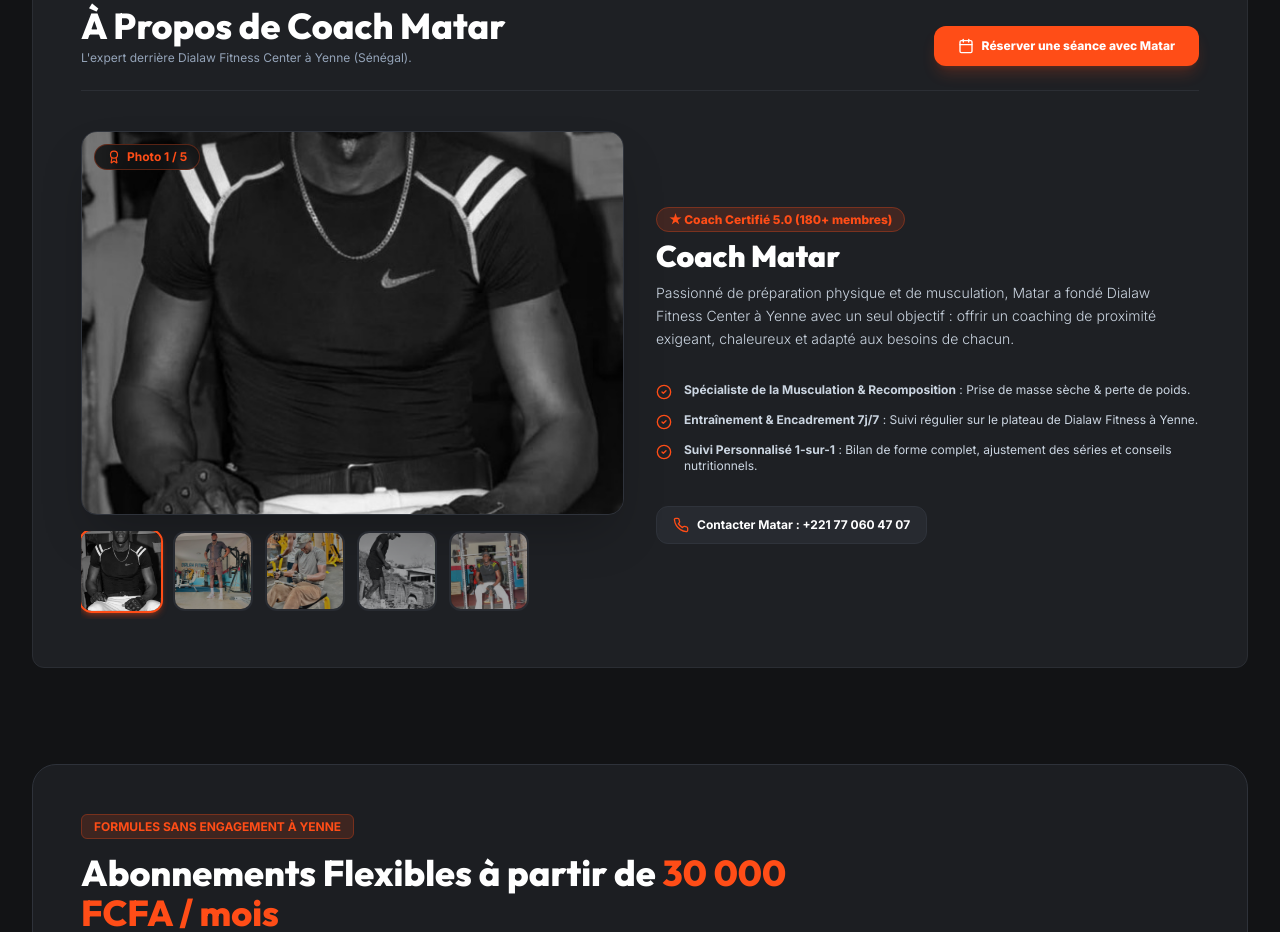
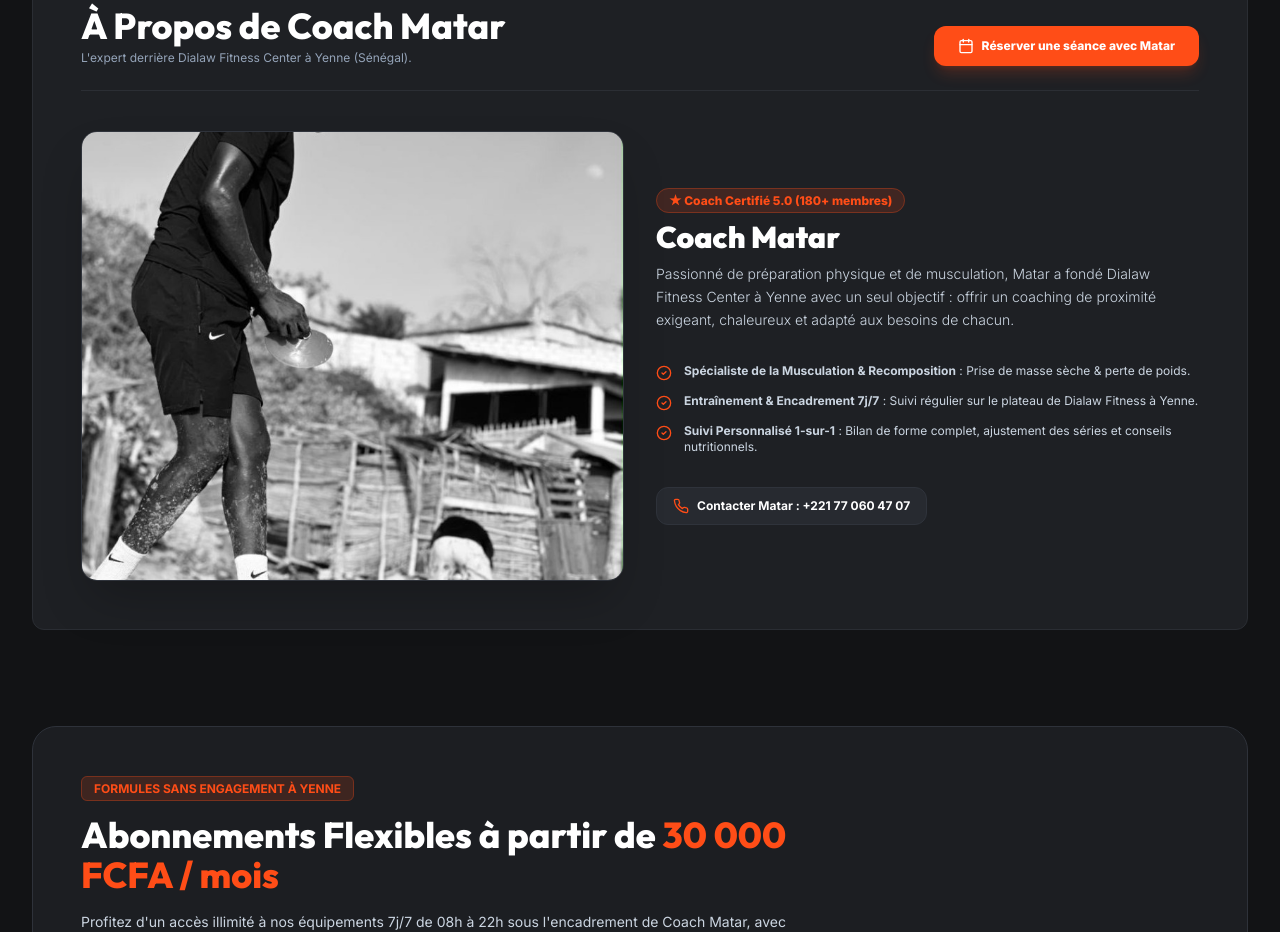
Before and after one commit to papabirane12-wq/Dialaw-fitness-center, a React (Vite) app: page / in a window 1280 px wide. Shown: the part 1500-2432 px from the top of the page. Built offline with nearby package versions, Linux system fonts and the light colour scheme; the HTML template or start-up script is replaced by a standard one.

Commit message:
Supprimer_les_photos_1_2_3_5_de_la_section_a_propos_Coach_Matar

```diff
--- a/src/pages/Home.jsx
+++ b/src/pages/Home.jsx
@@ -6,7 +6,6 @@ import { MOCK_COACHES, MOCK_TESTIMONIALS, MOCK_FAQS, MOCK_SERVICES } from '../da
 export default function Home({ setActivePage }) {
   const { openBookingModal, openCheckoutModal } = useAuth();
   const [openFaqIndex, setOpenFaqIndex] = useState(0);
-  const [activePhotoIndex, setActivePhotoIndex] = useState(0);
 
   const matar = MOCK_COACHES[0];
 
@@ -72,7 +71,7 @@ export default function Home({ setActivePage }) {
 
             </div>
 
-            {/* Hero Visual Card — Real Photo of Coach Matar in Dialaw Fitness Gym */}
+            {/* Hero Visual Card — Photo 2: Coach Matar standing in Dialaw Fitness Gym */}
             <div className="lg:col-span-5 relative">
               <div className="relative rounded-3xl overflow-hidden border border-[#2F333B] shadow-2xl group">
                 <img
@@ -158,7 +157,7 @@ export default function Home({ setActivePage }) {
         </div>
       </section>
 
-      {/* COACH MATAR FEATURED GALLERY SECTION */}
+      {/* COACH MATAR SECTION — Photo 4 (Outdoor Beach Conditioning) ONLY */}
       <section className="max-w-7xl mx-auto px-4 sm:px-6 lg:px-8">
         <div className="dark-panel p-8 sm:p-12 rounded-3xl border border-[#2F333B] space-y-10">
 
@@ -183,35 +182,15 @@ export default function Home({ setActivePage }) {
             </button>
           </div>
 
-          {/* Gallery Main Spotlight */}
+          {/* Photo 4 Spotlight (Outdoor/Beach Conditioning), Photos 1, 2, 3, 5 removed from this section */}
           <div className="grid grid-cols-1 lg:grid-cols-12 gap-8 items-center">
-            <div className="lg:col-span-6 space-y-4">
-              <div className="relative rounded-2xl overflow-hidden h-96 border border-[#2F333B] shadow-2xl">
+            <div className="lg:col-span-6">
+              <div className="relative rounded-2xl overflow-hidden h-[450px] border border-[#2F333B] shadow-2xl">
                 <img
-                  src={matar.gallery[activePhotoIndex]}
-                  alt="Coach Matar"
-                  className="w-full h-full object-cover transition-all duration-500"
+                  src="/images/coach-matar-5.jpg"
+                  alt="Coach Matar — Préparation Physique & Conditioning"
+                  className="w-full h-full object-cover object-center"
                 />
-                <div className="absolute top-3 left-3 bg-[#121315]/90 backdrop-blur px-3 py-1 rounded-full text-xs font-bold text-[#FF4D17] flex items-center gap-1.5 border border-[#FF4D17]/30">
-                  <Award className="w-3.5 h-3.5" /> Photo {activePhotoIndex + 1} / {matar.gallery.length}
-                </div>
-              </div>
-
-              {/* Thumbnails Row */}
-              <div className="flex items-center gap-3 overflow-x-auto pb-2">
-                {matar.gallery.map((img, idx) => (
-                  <button
-                    key={idx}
-                    onClick={() => setActivePhotoIndex(idx)}
-                    className={`relative w-20 h-20 rounded-xl overflow-hidden border-2 shrink-0 transition-all ${
-                      activePhotoIndex === idx
-                        ? 'border-[#FF4D17] scale-105 shadow-md shadow-[#FF4D17]/30'
-                        : 'border-[#2F333B] opacity-60 hover:opacity-100'
-                    }`}
-                  >
-                    <img src={img} alt={`Coach Matar ${idx + 1}`} className="w-full h-full object-cover" />
-                  </button>
-                ))}
               </div>
             </div>
 
```
Also changed, not shown: public/images/coach-matar-1.jpg (deleted).
